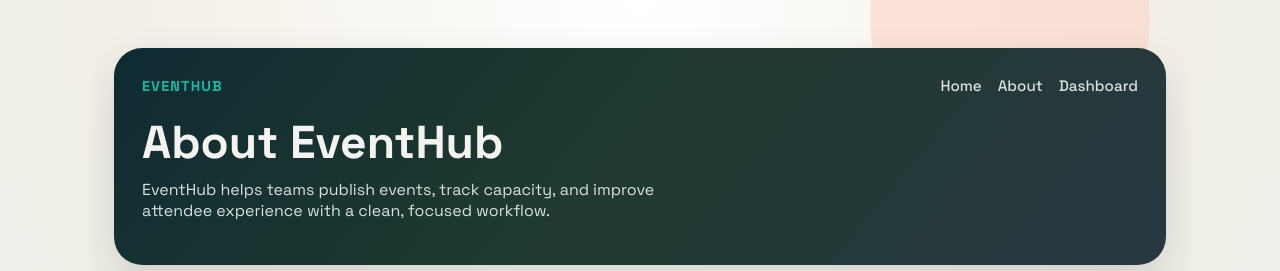
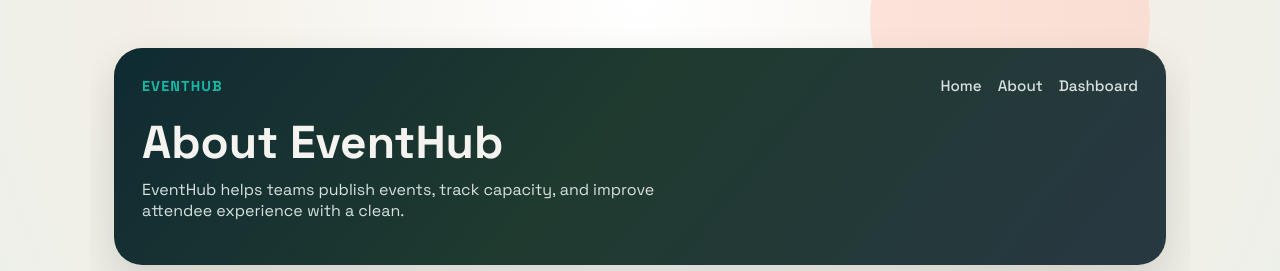
Before and after one commit to soujanya1513/devops_project, a website: page public/about.html in a window 1280 px wide. Shown: the top 271 px of the page. Drawn offline with Linux system fonts and the light colour scheme.

Commit message:
subtitle changes

```diff
--- a/public/about.html
+++ b/public/about.html
@@ -20,7 +20,7 @@
         <h1>About EventHub</h1>
         <p class="subtitle">
           EventHub helps teams publish events, track capacity, and improve
-          attendee experience with a clean, focused workflow.
+          attendee experience with a clean.
         </p>
       </header>
 
```
